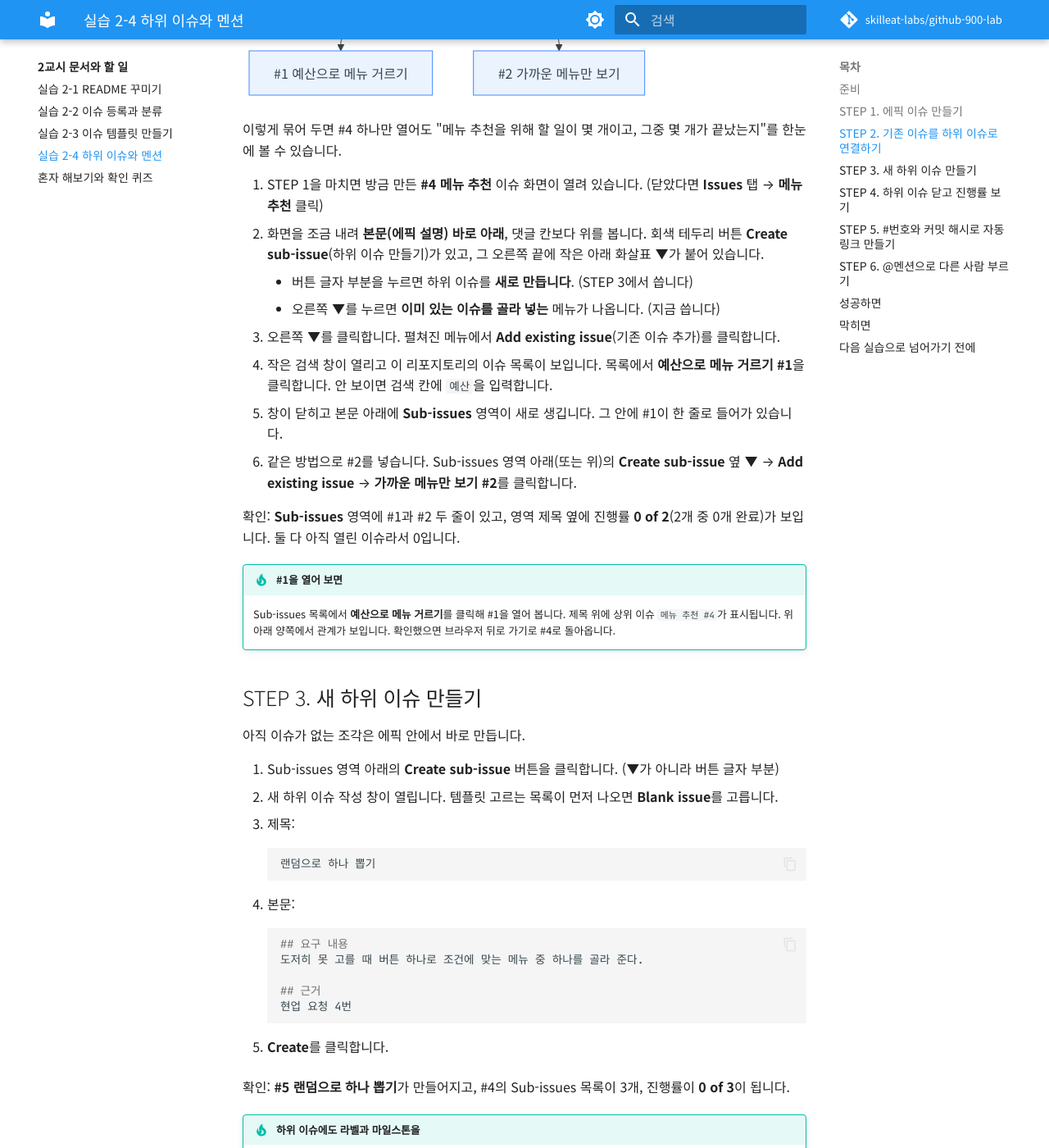
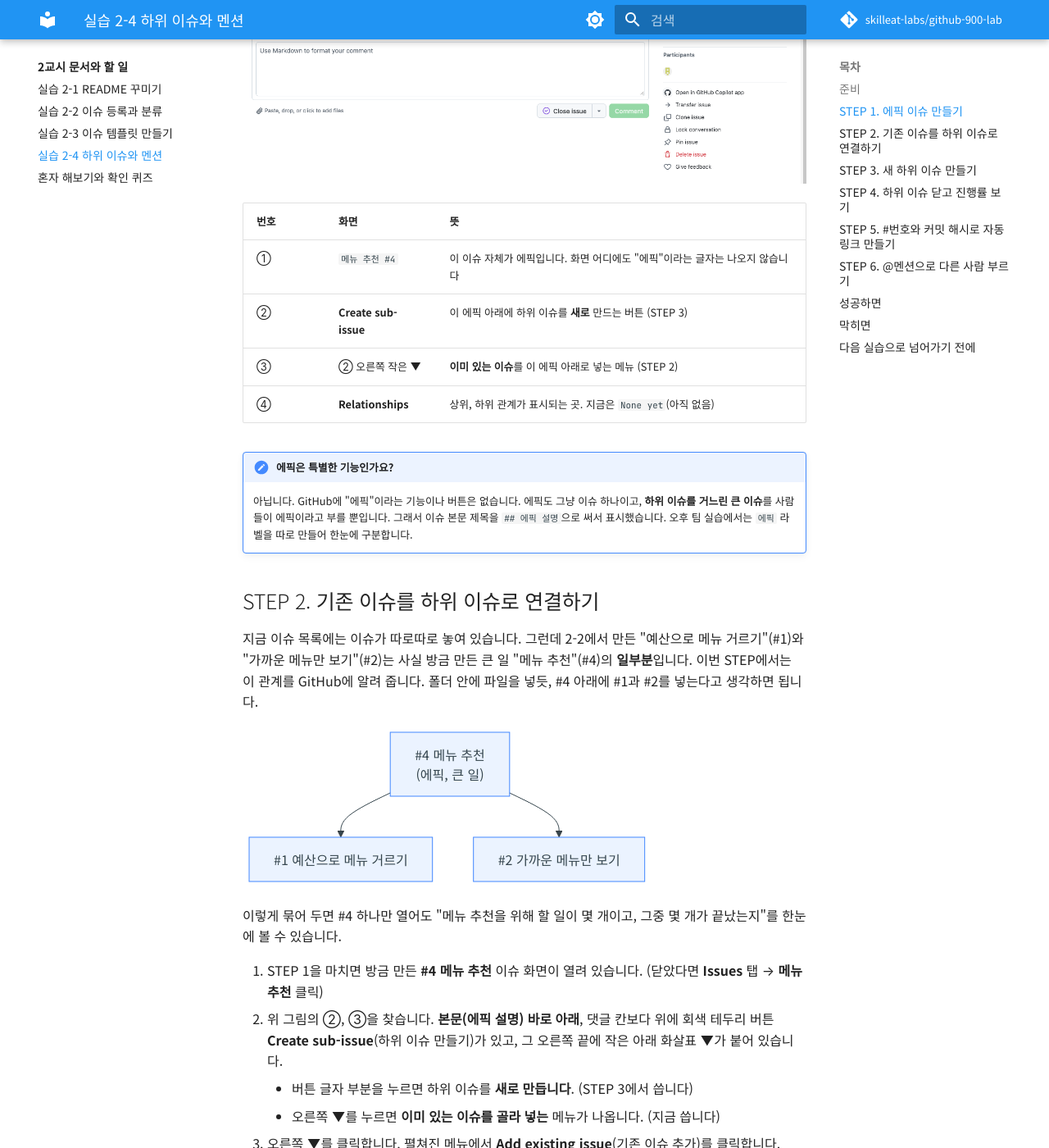
Before and after one commit to hyongsu/github-900-lab, an MkDocs documentation site: the page built from docs/class2/lab-4.md, in a window 1280 px wide and 1400 px high, scrolled down 1781 px. Shown: the whole window at 82% size. Built offline with MkDocs 1.6.1 and Material for MkDocs 9.7.7, drawn with Linux system fonts in a browser that asks for light colours; comment, search, counter and statistics services are not loaded; some of the changed text lies outside the part shown.

Commit message:
2-4 STEP 1: 에픽이 어디인지 화면 캡처와 번호로 설명
Co-Authored-By: Claude Opus 5.5 <noreply@anthropic.com>

```diff
--- a/docs/class2/lab-4.md
+++ b/docs/class2/lab-4.md
@@ -43,10 +43,19 @@
 5. 오른쪽 사이드바: **Assignees** 내 아이디, **Labels** `기능`, `우선순위-상`, **Milestone** `MVP`
 6. **Create**를 클릭합니다.
 
-확인: **#4 메뉴 추천** 이슈가 만들어집니다.
+확인: **메뉴 추천 #4** 이슈 화면이 열립니다. **지금 보고 있는 이 이슈가 바로 에픽입니다.**
+
+![메뉴 추천 #4 이슈 화면. 1 제목, 2 Create sub-issue 버튼, 3 옆의 아래 화살표, 4 오른쪽 Relationships](../images/class2/epic-issue.png)
+
+| 번호 | 화면 | 뜻 |
+|---|---|---|
+| ① | `메뉴 추천 #4` | 이 이슈 자체가 에픽입니다. 화면 어디에도 "에픽"이라는 글자는 나오지 않습니다 |
+| ② | **Create sub-issue** | 이 에픽 아래에 하위 이슈를 **새로** 만드는 버튼 (STEP 3) |
+| ③ | ② 오른쪽 작은 **▼** | **이미 있는 이슈**를 이 에픽 아래로 넣는 메뉴 (STEP 2) |
+| ④ | **Relationships** | 상위, 하위 관계가 표시되는 곳. 지금은 `None yet`(아직 없음) |
 
 !!! note "에픽은 특별한 기능인가요?"
-    아닙니다. 에픽도 그냥 이슈 하나입니다. 하위 이슈를 거느린 큰 이슈를 사람들이 에픽이라고 부를 뿐입니다. 오후 팀 실습에서는 `에픽` 라벨을 따로 만들어 구분합니다.
+    아닙니다. GitHub에 "에픽"이라는 기능이나 버튼은 없습니다. 에픽도 그냥 이슈 하나이고, **하위 이슈를 거느린 큰 이슈**를 사람들이 에픽이라고 부를 뿐입니다. 그래서 이슈 본문 제목을 `## 에픽 설명`으로 써서 표시했습니다. 오후 팀 실습에서는 `에픽` 라벨을 따로 만들어 한눈에 구분합니다.
 
 ## STEP 2. 기존 이슈를 하위 이슈로 연결하기
 
@@ -61,7 +70,7 @@ flowchart TD
 이렇게 묶어 두면 \#4 하나만 열어도 "메뉴 추천을 위해 할 일이 몇 개이고, 그중 몇 개가 끝났는지"를 한눈에 볼 수 있습니다.
 
 1. STEP 1을 마치면 방금 만든 **\#4 메뉴 추천** 이슈 화면이 열려 있습니다. (닫았다면 **Issues** 탭 → **메뉴 추천** 클릭)
-2. 화면을 조금 내려 **본문(에픽 설명) 바로 아래**, 댓글 칸보다 위를 봅니다. 회색 테두리 버튼 **Create sub-issue**(하위 이슈 만들기)가 있고, 그 오른쪽 끝에 작은 아래 화살표 **▼**가 붙어 있습니다.
+2. 위 그림의 ②, ③을 찾습니다. **본문(에픽 설명) 바로 아래**, 댓글 칸보다 위에 회색 테두리 버튼 **Create sub-issue**(하위 이슈 만들기)가 있고, 그 오른쪽 끝에 작은 아래 화살표 **▼**가 붙어 있습니다.
     - 버튼 글자 부분을 누르면 하위 이슈를 **새로 만듭니다**. (STEP 3에서 씁니다)
     - 오른쪽 **▼**를 누르면 **이미 있는 이슈를 골라 넣는** 메뉴가 나옵니다. (지금 씁니다)
 3. 오른쪽 **▼**를 클릭합니다. 펼쳐진 메뉴에서 **Add existing issue**(기존 이슈 추가)를 클릭합니다.
@@ -72,7 +81,7 @@ flowchart TD
 확인: **Sub-issues** 영역에 \#1과 \#2 두 줄이 있고, 영역 제목 옆에 진행률 **0 of 2**(2개 중 0개 완료)가 보입니다. 둘 다 아직 열린 이슈라서 0입니다.
 
 !!! tip "\#1을 열어 보면"
-    Sub-issues 목록에서 **예산으로 메뉴 거르기**를 클릭해 \#1을 열어 봅니다. 제목 위에 상위 이슈 `메뉴 추천 #4`가 표시됩니다. 위아래 양쪽에서 관계가 보입니다. 확인했으면 브라우저 뒤로 가기로 \#4로 돌아옵니다.
+    Sub-issues 목록에서 **예산으로 메뉴 거르기**를 클릭해 \#1을 열어 봅니다. 오른쪽 **Relationships**(그림 ④ 자리)에 상위 이슈(Parent) `메뉴 추천 #4`가 표시됩니다. 화면에 따라 제목 위에 보이기도 합니다. 위아래 양쪽에서 관계가 보입니다. 확인했으면 브라우저 뒤로 가기로 \#4로 돌아옵니다.
 
 ## STEP 3. 새 하위 이슈 만들기
 
@@ -101,7 +110,7 @@ flowchart TD
 확인: **#5 랜덤으로 하나 뽑기**가 만들어지고, #4의 Sub-issues 목록이 3개, 진행률이 **0 of 3**이 됩니다.
 
 !!! tip "하위 이슈에도 라벨과 마일스톤을"
-    \#5를 클릭해 열고 오른쪽 사이드바에서 **Labels** `기능`, `우선순위-중`, **Milestone** `MVP`를 붙여 두면 다른 이슈들과 같은 기준으로 정리됩니다. 열어 보면 제목 위에 상위 이슈 `메뉴 추천 #4`가 표시되어 있는 것도 확인할 수 있습니다.
+    \#5를 클릭해 열고 오른쪽 사이드바에서 **Labels** `기능`, `우선순위-중`, **Milestone** `MVP`를 붙여 두면 다른 이슈들과 같은 기준으로 정리됩니다. 열어 보면 오른쪽 **Relationships**(또는 제목 위)에 상위 이슈 `메뉴 추천 #4`가 표시되어 있는 것도 확인할 수 있습니다.
 
 ## STEP 4. 하위 이슈 닫고 진행률 보기
 
```
Also changed, not shown: docs/images/class2/epic-issue.png (added).
